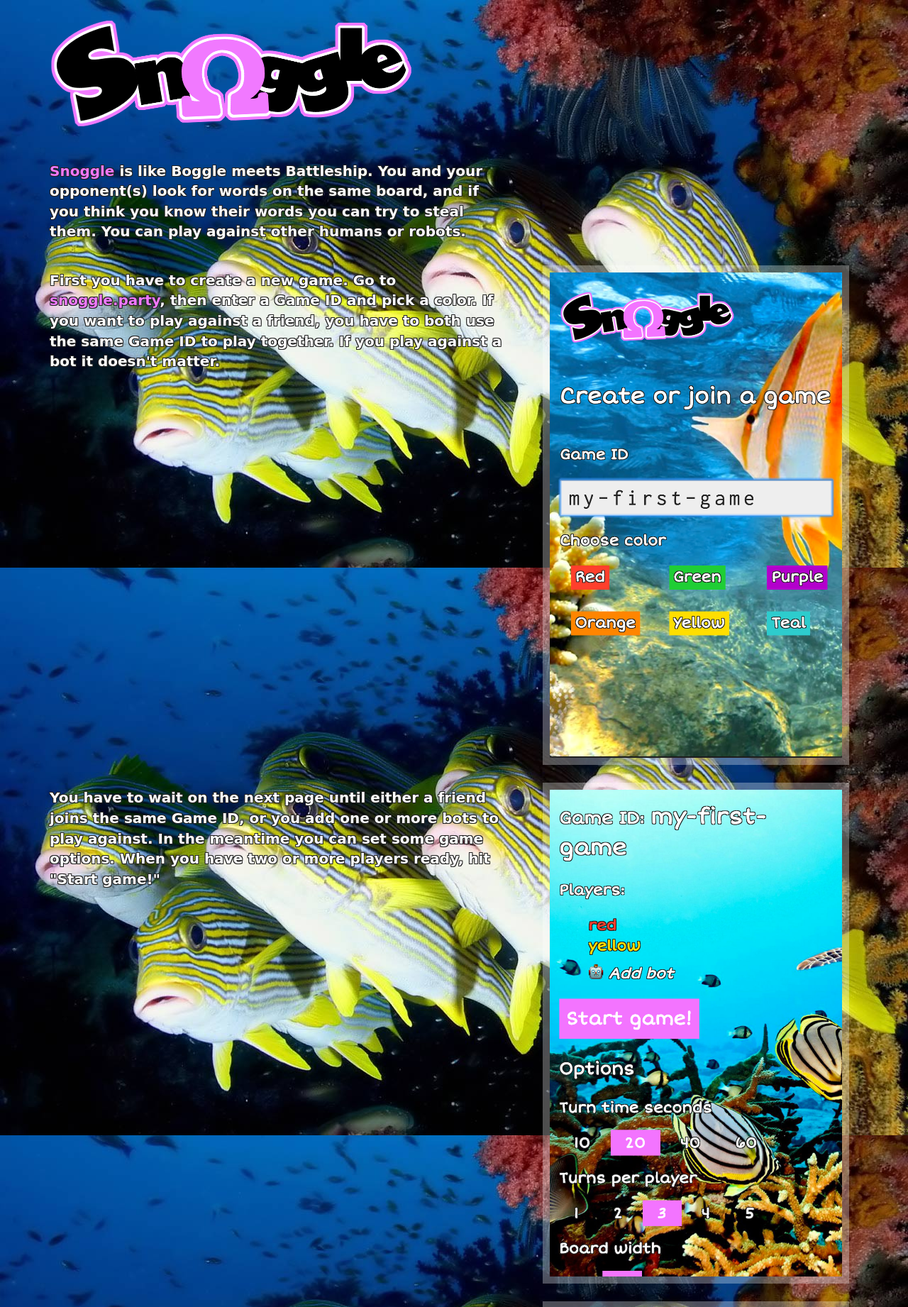
After one commit to andreasjansson/snoggle.party, a Flask app: page /howto in a window 1280 px wide. The commit adds this page. Shown: the top 1842 px of the page at 71% size. Run offline with Flask 2, Linux system fonts and the light colour scheme; parts of the project's set-up code (start-up, migrations or seed data) failed here and were passed over; some libraries are stand-ins or nearby versions; some web fonts are replaced.

Commit message:
how-to page

```diff
--- a/snoggle/server.py
+++ b/snoggle/server.py
@@ -386,6 +386,11 @@ def quit_game(game, player):
     return redirect(url_for('index'))
 
 
+@app.route('/howto')
+def howto():
+    return render_template('howto.html')
+
+
 @app.route('/<path:path>')
 def static_proxy(path):
     return app.send_static_file(path)
--- a/snoggle/static/css/style.css
+++ b/snoggle/static/css/style.css
@@ -16,6 +16,14 @@ body {
     background-size: cover;
     min-height: 100%;
     background-attachment: fixed;
+}
+
+a {
+    color: #f179ff;
+}
+
+a:hover {
+    color: #f179ff;
 }
 
 #logo {
@@ -297,6 +305,7 @@ ul {
 
 #footer {
     margin-top: 30px;
+    padding-bottom: 30px;
 }
 
 #add-bot {
@@ -316,3 +325,9 @@ ul {
     -1px 1px 0 #f179ff,
     1px 1px 0 #f179ff;
 }
+
+.howto-image {
+    max-width: 90%;
+    margin: 5%;
+    box-shadow: 0px 0px 0px 10px rgba(255,255,255,.3);
+}
--- /dev/null
+++ b/snoggle/templates/howto.html
@@ -0,0 +1,128 @@
+{% include "header.html" %}
+
+<style>
+  body {
+  background-image: url("images/background-howto.jpg");
+  }
+</style>
+
+<div class="container" id="howto-page">
+
+  <div class="row">
+    <div class="col-xs-8">
+      <h1><a href="/"><img src="images/logo.png" alt="Snoggle" id="logo" /></a></h1>
+    </div>
+  </div>
+
+  <div class="row">
+    <div class="col-sm-7 col-xs-12">
+      <p><a href="/">Snoggle</a> is like Boggle meets Battleship. You and your opponent(s) look for words on the same board, and if you think you know their words you can try to steal them. You can play against other humans or robots.</p>
+    </div>
+    <div class="hidden-sm hidden-md hidden-lg col-xs-12">
+      <img src="/images/howto-fish.png" />
+      <img src="/images/howto-fish.png" />
+    </div>
+  </div>
+
+  <div class="row">
+    <div class="col-sm-7 col-xs-12">
+      <p>First you have to create a new game. Go to <a href="http://snoggle.party">snoggle.party</a>, then enter a Game ID and pick a color. If you want to play against a friend, you have to both use the same Game ID to play together. If you play against a bot it doesn't matter.</p>
+    </div>
+    <div class="col-sm-5 col-xs-12">
+      <img class="howto-image" src="/images/howto1.png" />
+    </div>
+  </div>
+
+  <div class="row">
+    <div class="col-sm-7 col-xs-12">
+      <p>You have to wait on the next page until either a friend joins the same Game ID, or you add one or more bots to play against. In the meantime you can set some game options. When you have two or more players ready, hit "Start game!"</p>
+    </div>
+    <div class="col-sm-5 col-xs-12">
+      <img class="howto-image" src="/images/howto2.png" />
+    </div>
+  </div>
+
+  <div class="row">
+    <div class="col-sm-7 col-xs-12">
+      <p>
+        In the middle of the main screen is the board, filled with random letters. This is where you look for words. Words are made up of <em>adjacent</em> letters.
+      </p>
+      <p>
+        For example, in the board below, P, C, E, N, and E are adjacent to the selected U. Valid words on this board include CALF, QuIT, OTTER, PEARL, UP, etc. The dictionary is the standard Scrabble dictionary.
+      </p>
+    </div>
+    <div class="col-sm-5 col-xs-12">
+      <img class="howto-image" src="/images/howto3.png" />
+    </div>
+  </div>
+
+  <div class="row">
+    <div class="col-sm-7 col-xs-12">
+      <p>Snoggle is turn-based, so you can only do things when it's your turn. When it's not your turn, the countdown bar says "wait...".</p>
+    </div>
+    <div class="col-sm-5 col-xs-12">
+      <img class="howto-image" src="/images/howto4.png" />
+    </div>
+  </div>
+
+  <div class="row">
+    <div class="col-sm-7 col-xs-12">
+      <p>
+        When it is your turn, you create words by clicking or tapping the letters in order. The word is shown in the field with the countdown bar. When you're done with the word, hit the rocket icon to submit it.
+      </p>
+      <p>If the word exists, it's the other player's turn. If it doesn't, you can continue trying until your turn runs out of time. If you made a mistake you can hit the X icon to clear the word.
+      </p>
+    </div>
+    <div class="col-sm-5 col-xs-12">
+      <img class="howto-image" src="/images/howto5.png" />
+    </div>
+  </div>
+
+  <div class="row">
+    <div class="col-sm-7 col-xs-12">
+      <p>
+        Letters on the board can only be used once, in one word. If you select a letter and it turns the other player's color, it means they already used that letter and you can't use it again.
+      </p>
+      <p>
+        As you start seeing your opponent's letters, you might have an idea of what their words are. If you think you know, hit the thinking emoji icon, and click the letters in order. When you're done, hit the thinking-emoji-on-rocket icon to submit your guess. If you guessed right, you steal the word and your opponent can't steal it back.
+      </p>
+    </div>
+    <div class="col-sm-5 col-xs-12">
+      <img class="howto-image" src="/images/howto6.png" />
+    </div>
+  </div>
+
+  <div class="row">
+    <div class="col-sm-7 col-xs-12">
+      <p>
+        Each round has a number of turns, by default 3 per player (configurable in the options on the wait screen). After everyone has played their turns, the final score is tallied up by summing the scores for all the letters. Letters are worth 1 - 9 points, depending on how rare they are.
+      </p>
+      <p>
+        The winner of the round is the player with the highest score.
+      </p>
+    </div>
+    <div class="col-sm-5 col-xs-12">
+      <img class="howto-image" src="/images/howto7.png" />
+    </div>
+  </div>
+
+  <div class="row">
+    <div class="col-sm-7 col-xs-12">
+      <p>
+        You can play another round, and the scores will keep increasing. The game is over when one player hits "Quit game".
+      </p>
+    </div>
+  </div>
+
+  <div class="row" id="footer">
+    <div class="col-xs-12">
+      <a href="/">Start playing Snoggle!</a>
+    </div>
+  </div>
+
+</div>
+
+{% include "javascripts.html" %}
+
+</body>
+</html>
--- a/snoggle/templates/index.html
+++ b/snoggle/templates/index.html
@@ -43,6 +43,12 @@
     </div>
   </form>
 
+  <div class="row" id="footer">
+    <div class="col-xs-12 clearfix">
+      <a href="/howto">How to play Snoggle?</a>
+    </div>
+  </div>
+
   {% include "javascripts.html" %}
   <script type="text/javascript">
     $(index());
```
Also changed, not shown: snoggle/static/images/background-howto.jpg (added), snoggle/static/images/howto-fish.png (added), snoggle/static/images/howto1.png (added), snoggle/static/images/howto2.png (added), snoggle/static/images/howto3.png (added), snoggle/static/images/howto4.png (added), 3 other files. Lines whose indentation alone changed are shown as unchanged.
